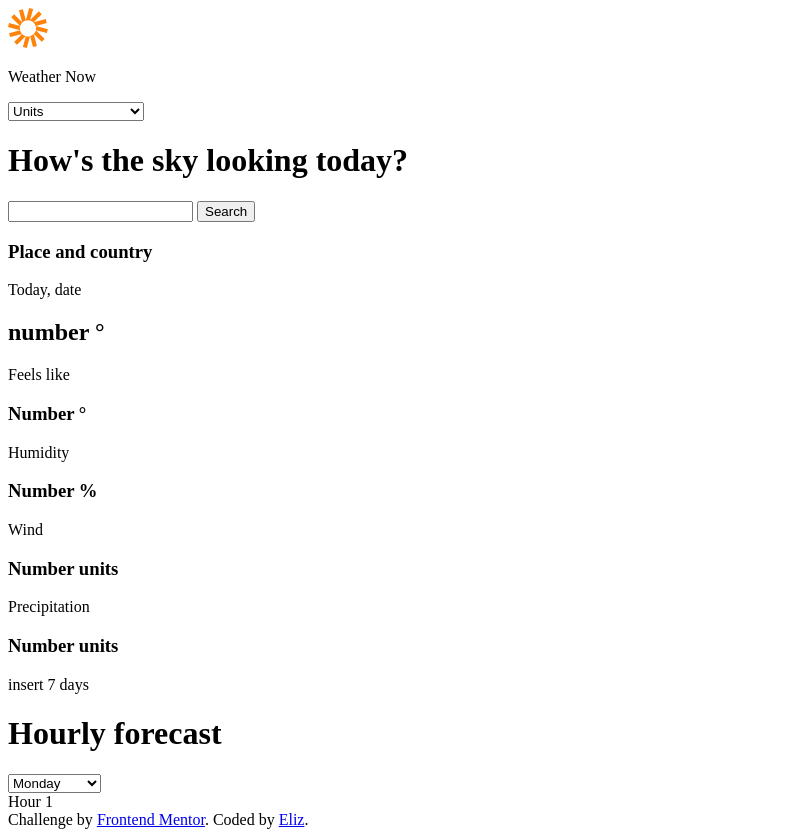
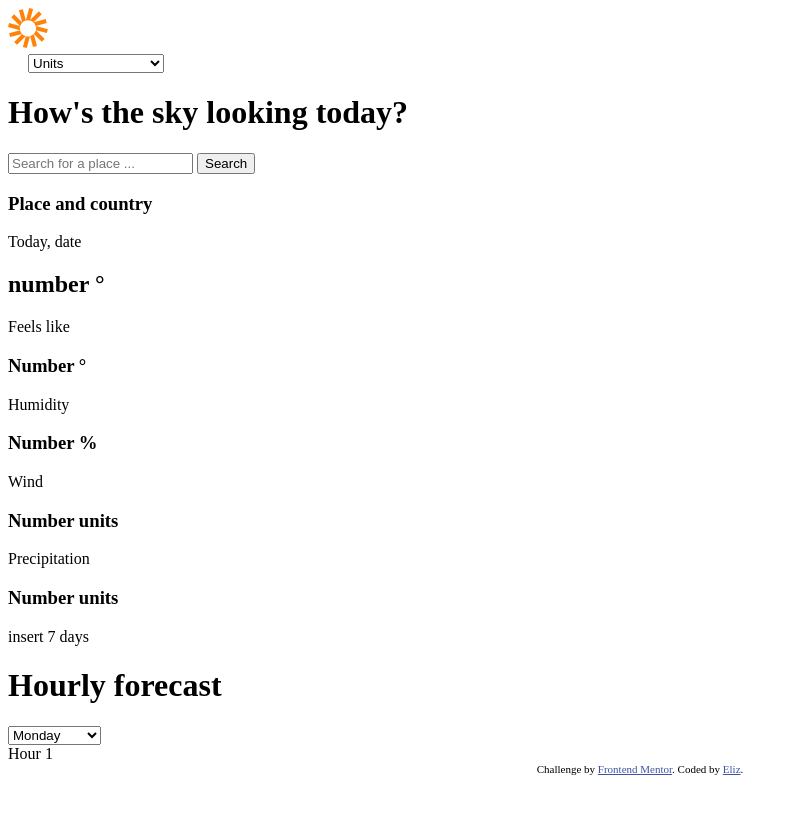
Before and after one commit to Elizzp/weather_app, a plain HTML site: page index.html in a window 1280 px wide. Shown: the whole page, without its empty margins (0-798 px from the left). After the commit the page ends 800 px from the top, so only its background shows below. Drawn offline with Linux system fonts and the light colour scheme.

Commit message:
Structured HTML, come changes

```diff
--- a/index.html
+++ b/index.html
@@ -2,21 +2,27 @@
 <html lang="en">
 <head>
   <meta charset="UTF-8">
-  <meta name="viewport" content="width=device-width, initial-scale=1.0"> <!-- displays site properly based on user's device -->
+  <meta name="viewport" content="width=device-width, initial-scale=1.0">
+  <link rel="icon" type="image/png" sizes="32x32" href="./assets/images/favicon-32x32.png">
+  <title>Frontend Mentor | Weather app</title>
+  <link href="style.css" rel="stylesheet"/>
 
-  <link rel="icon" type="image/png" sizes="32x32" href="./assets/images/favicon-32x32.png">
+  <link rel="preconnect" href="https://fonts.googleapis.com">
+  <link rel="preconnect" href="https://fonts.gstatic.com" crossorigin>
+  <link href="https://fonts.googleapis.com/css2?family=DM+Sans:ital,opsz,wght@0,9..40,100..1000;1,9..40,100..1000&display=swap" rel="stylesheet">
 
-  <title>Frontend Mentor | Weather app</title>
+  <link rel="preconnect" href="https://fonts.googleapis.com">
+  <link rel="preconnect" href="https://fonts.gstatic.com" crossorigin>
+  <link href="https://fonts.googleapis.com/css2?family=DM+Sans:ital,opsz,wght@0,9..40,100..1000;1,9..40,100..1000&display=swap" rel="stylesheet">
 
 </head>
 <body>
-  <div class="up">
-    <img src = "assets/images/logo.svg" />
-    <p>Weather Now</p>
-    <form>
-      <select>
+  <img class="logo" src="assets/images/logo.svg" />
+  <div class="custom_select">
+    <img src="assets/images/icon-units.svg"/>
+    <select id="Units">
       <option disabled selected hidden>Units</option>
-        <option >Switch to imperial</option>
+      <option>Switch to imperial</option>
       <hr />
       <optgroup label="Temperature">
         <option value="Celsius"> Celsuis (°C) </option>
@@ -33,26 +39,27 @@
         <option value="Inches"> Inches (in) </option>
       </optgroup>
     </select>
-    </form>
-
   </div>
 
-  <h1>How's the sky looking today? </h1>
+  <h1 id="Title">How's the sky looking today? </h1>
 
   <div class="Search">
-    <input type="search" id="place_search"/>
+    <input type="search" id="place_search" placeholder="Search for a place ..."/>
     <button>Search</button>
   </div>
 
+  <div class="container">
     <div class="today">
       <h3> Place and country </h3>
       <p>Today, date</p>
       <h2> number °</h2>
-    <div class="feels_like">
+    </div>
+    <div class="precise_info">
+      <div>
         <p>Feels like</p>
         <h3> Number °</h3>
       </div>
-    <div class="humidity">
+      <div>
         <p>Humidity</p>
         <h3> Number %</h3>
       </div>
@@ -65,12 +72,9 @@
         <h3> Number units</h3>
       </div>
     </div>
-
     <div class="daily_forecast">
       insert 7 days
-
     </div>
-
     <div class="hourly_forecast">
       <h1> Hourly forecast</h1>
       <select>
@@ -83,8 +87,11 @@
         <option>Sunday</option>
       </select>
       <div>Hour 1</div>
+    </div>
+  </div>
 
-  </div>
+
+
 
   <div class="attribution">
     Challenge by <a href="https://www.frontendmentor.io?ref=challenge">Frontend Mentor</a>.
```
Lines whose indentation alone changed are shown as unchanged.
